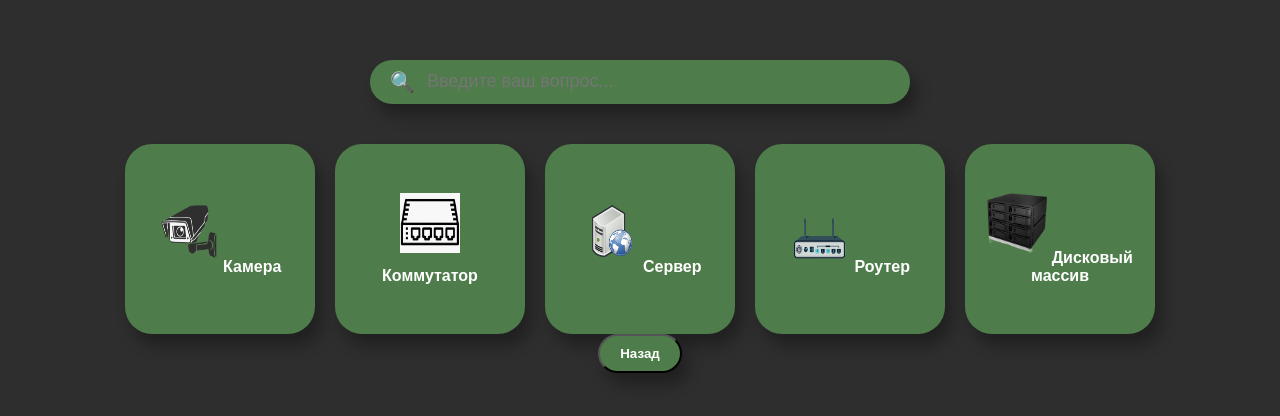
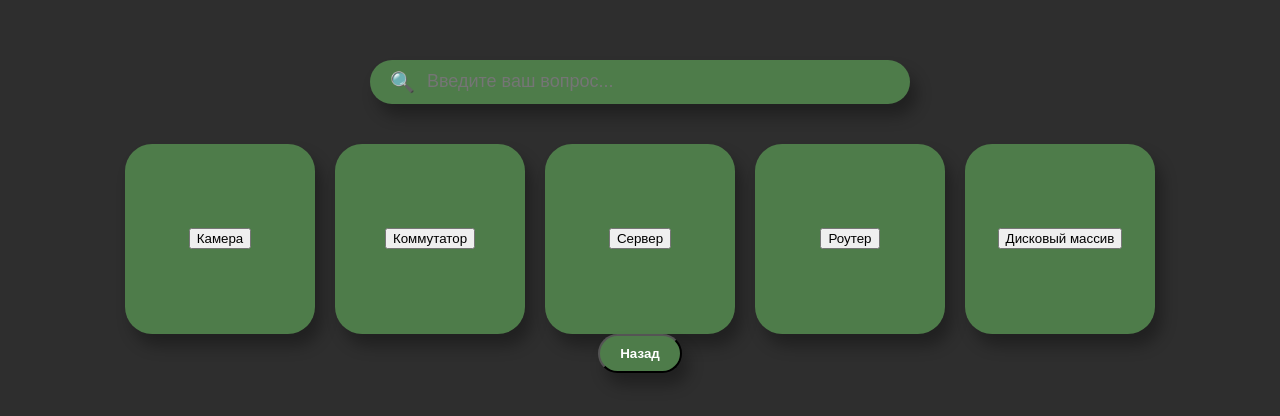
Before and after one commit to Jimaet/romandiplom, a plain HTML site: page macroscope.html in a window 1280 px wide. Shown: the part 184-600 px from the top of the page. Drawn offline with Linux system fonts and the light colour scheme.

Commit message:
Update macroscope.html

```diff
--- a/macroscope.html
+++ b/macroscope.html
@@ -6,9 +6,31 @@
     <title>Макроскоп - Сайт для службы безопасности</title>
     <link rel="stylesheet" href="styles.css">
     <script>
-        // Функция для перехода на главную страницу
         function goBack() {
             window.location.href = 'index.html';
+        }
+
+        function loadProblems(device) {
+            // Загружаем JSON с проблемами и решениями для устройства
+            fetch(device + '_data.json') // Получаем файл с проблемами для устройства
+                .then(response => response.json()) // Преобразуем в JSON
+                .then(data => {
+                    const problems = data[device]; // Получаем список проблем для устройства
+                    const container = document.getElementById('problems-container');
+                    container.innerHTML = ''; // Очищаем контейнер
+
+                    problems.forEach(problem => {
+                        const button = document.createElement('button');
+                        button.innerHTML = problem.проблема;
+                        button.onclick = function() {
+                            alert(problem.решение);
+                        };
+                        container.appendChild(button);
+                    });
+                })
+                .catch(err => {
+                    console.error('Ошибка при загрузке данных:', err);
+                });
         }
     </script>
 </head>
@@ -20,35 +42,24 @@
 
     <div class="buttons-container">
         <div class="button">
-            <div class="button-content">
-                <img src="img/camera.png" alt="Камера">
-                <span>Камера</span>
-            </div>
+            <button onclick="loadProblems('Камера')">Камера</button>
         </div>
         <div class="button">
-            <div class="button-content">
-                <img src="img/switch.png" alt="Коммутатор">
-                <span>Коммутатор</span>
-            </div>
+            <button onclick="loadProblems('Коммутатор')">Коммутатор</button>
         </div>
         <div class="button">
-            <div class="button-content">
-                <img src="img/server.png" alt="Сервер">
-                <span>Сервер</span>
-            </div>
+            <button onclick="loadProblems('Сервер')">Сервер</button>
         </div>
         <div class="button">
-            <div class="button-content">
-                <img src="img/router.png" alt="Роутер">
-                <span>Роутер</span>
-            </div>
+            <button onclick="loadProblems('Роутер')">Роутер</button>
         </div>
         <div class="button">
-            <div class="button-content">
-                <img src="img/storage.png" alt="Дисковый массив">
-                <span>Дисковый массив</span>
-            </div>
+            <button onclick="loadProblems('Дисковый массив')">Дисковый массив</button>
         </div>
+    </div>
+
+    <div id="problems-container">
+        <!-- Здесь будут отображаться проблемы после загрузки -->
     </div>
 
     <button class="back-button" onclick="goBack()">Назад</button>
```
